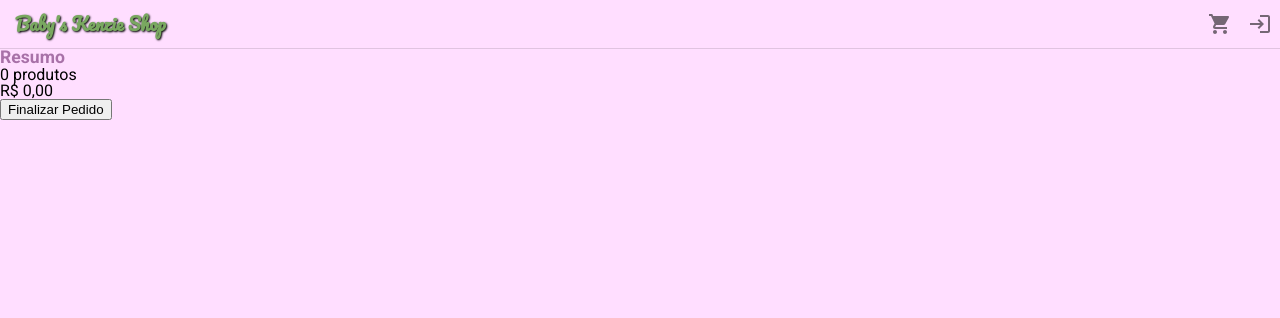
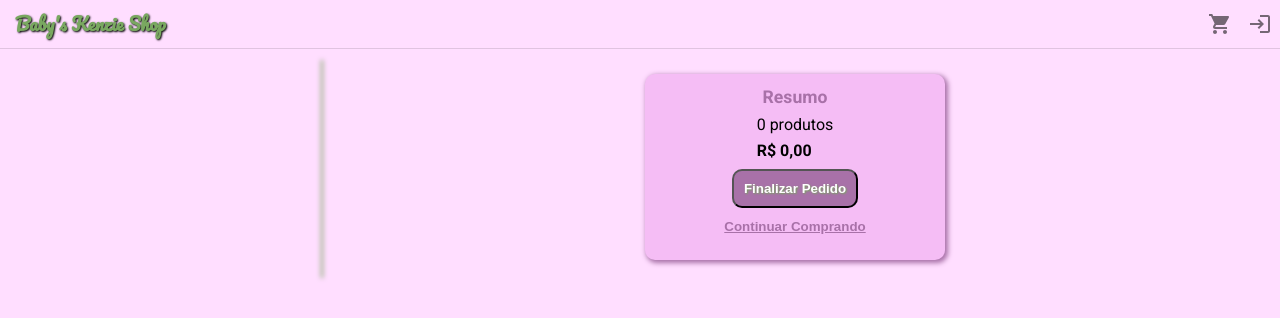
Before and after one commit to Kenzie-Academy-Brasil-Developers/react-entrega-s3-kenzieshop-danielmsatiro, a React (Create React App) app: page /cart in a window 1280 px wide. Shown: the top 318 px of the page. Built offline with nearby package versions, Linux system fonts and the light colour scheme.

Commit message:
style: finish styles

```diff
--- /dev/null
+++ b/src/components/ButtonMain/index.jsx
@@ -0,0 +1,5 @@
+import { Content } from "./style";
+
+export const ButtonMain = ({ children, ...rest }) => (
+  <Content {...rest}>{children}</Content>
+);
--- /dev/null
+++ b/src/components/ButtonMain/style.js
@@ -0,0 +1,16 @@
+import styled from "styled-components";
+
+export const Content = styled.button`
+  padding: 10px;
+  border-radius: 10px;
+  color: white;
+  font-weight: bold;
+  text-shadow: 1px 1px 2px var(--dark-green);
+  background-color: var(--purple);
+  transition: 0.5s;
+  cursor: pointer;
+  &:hover {
+    background-color: var(--dark-green);
+    transform: scale(1.05);
+  }
+`;
--- /dev/null
+++ b/src/components/ButtonText/index.jsx
@@ -0,0 +1,5 @@
+import { Content } from "./style";
+
+export const ButtonText = ({ children, ...rest }) => (
+  <Content {...rest}>{children}</Content>
+);
--- /dev/null
+++ b/src/components/ButtonText/style.js
@@ -0,0 +1,14 @@
+import styled from "styled-components";
+
+export const Content = styled.button`
+  font-weight: bold;
+  background-color: transparent;
+  border: none;
+  text-decoration: underline;
+  color: #a871a8;
+  transition: 0.5s;
+  cursor: pointer;
+  &:hover {
+    color: #79a860;
+  }
+`;
--- a/src/components/header/index.jsx
+++ b/src/components/header/index.jsx
@@ -11,7 +11,7 @@ export const Header = () => {
 
   return (
     <Container>
-      <h1>Baby's Kenzie Shop</h1>
+      <h1 onClick={() => history.push("/")}>Baby's Kenzie Shop</h1>
       <Content>
         <IconButton aria-label="cart" onClick={() => history.push("/cart")}>
           <Badge badgeContent={cart.length} color="primary">
--- a/src/components/header/style.js
+++ b/src/components/header/style.js
@@ -10,6 +10,7 @@ export const Container = styled.div`
     font-family: "Pacifico";
     color: #79a860;
     text-shadow: 1px 1px 2px black;
+    cursor: pointer;
   }
   hr {
     width: 100%;
--- a/src/pages/cart/index.jsx
+++ b/src/pages/cart/index.jsx
@@ -1,16 +1,22 @@
+import { Divider, IconButton } from "@material-ui/core";
+import { MdChevronLeft, MdChevronRight } from "react-icons/md";
 import { useDispatch } from "react-redux";
 import { useSelector } from "react-redux";
+import { useHistory } from "react-router-dom";
+import { ButtonMain } from "../../components/ButtonMain";
+import { ButtonText } from "../../components/ButtonText";
 import {
   decrementToProductThunk,
   incrementToProductThunk,
   removeToCartThunk,
 } from "../../store/modules/cart/thunks";
 import { formatValue } from "../../utils/formatValue";
-import { Container } from "./style";
+import { Container, Card, Content, Sumary } from "./style";
 
 export const Cart = () => {
   const { cart } = useSelector((store) => store);
   const dispatch = useDispatch();
+  const history = useHistory();
 
   const removeProduct = (product) => {
     dispatch(removeToCartThunk(product));
@@ -20,38 +26,57 @@ export const Cart = () => {
     <Container>
       <ul>
         {cart.map((product) => (
-          <li key={product.id}>
+          <>
+            <Card key={product.id}>
               <img src={product.image} alt="" />
+              <Content>
                 <h2>{product.name}</h2>
-            <p>
-              Quant:{" "}
+                <span>
+                  Quantidade:
+                  <IconButton
+                    onClick={() => dispatch(decrementToProductThunk(product))}
+                  >
+                    <MdChevronLeft />
+                  </IconButton>
+                  <span>
                     {product.quantity === 0
                       ? removeProduct(product)
                       : product.quantity}
-            </p>
-            <button onClick={() => dispatch(incrementToProductThunk(product))}>
-              +
-            </button>
-            <button onClick={() => dispatch(decrementToProductThunk(product))}>
-              -
-            </button>
-            <span> Total {formatValue(product.price * product.quantity)}</span>
-            <button onClick={() => removeProduct(product)}>
+                  </span>
+                  <IconButton
+                    onClick={() => dispatch(incrementToProductThunk(product))}
+                  >
+                    <MdChevronRight />
+                  </IconButton>
+                </span>
+              </Content>
+              <span>
+                {" "}
+                Total {formatValue(product.price * product.quantity)}
+              </span>
+              <ButtonText onClick={() => removeProduct(product)}>
                 Remover produto
-            </button>
-          </li>
+              </ButtonText>
+            </Card>
+            <Divider component="hr" sx={{ bgcolor: "var(--purple)" }} />
+          </>
         ))}
       </ul>
+      <Sumary>
+        <h2>Resumo</h2>
         <div>
-        <h2>Resumo</h2>
           <p>{cart.length === 1 ? `1 produto` : `${cart.length} produtos`}</p>
-        <p>
+          <span>
             {formatValue(
               cart.reduce((acc, item) => acc + item.quantity * item.price, 0)
             )}
-        </p>
-        <button>Finalizar Pedido</button>
+          </span>
         </div>
+        <ButtonMain>Finalizar Pedido</ButtonMain>
+        <ButtonText onClick={() => history.push("/")}>
+          Continuar Comprando
+        </ButtonText>
+      </Sumary>
     </Container>
   );
 };
--- a/src/pages/cart/style.js
+++ b/src/pages/cart/style.js
@@ -2,13 +2,19 @@ import styled from "styled-components";
 
 export const Container = styled.div`
   display: flex;
+  flex-wrap: wrap;
+  justify-content: space-evenly;
+  margin: 10px auto;
+  padding: 0px 10px;
+  max-width: 1600px;
   ul {
-    display: flex;
+    display: column;
     flex-wrap: wrap;
+    background-color: var(--light-green);
+    box-shadow: 2px 2px 5px 1px var(--dark-green);
   }
   li {
-    width: 30%;
-    min-width: 175px;
+    min-width: 340px;
   }
 
   img {
@@ -16,3 +22,66 @@ export const Container = styled.div`
     height: 150px;
   }
 `;
+
+export const Card = styled.li`
+  display: flex;
+  flex-wrap: wrap;
+  align-items: center;
+  justify-content: space-evenly;
+  padding: 10px;
+  margin: 10px 0px;
+  img {
+    border-radius: 5px;
+    box-shadow: 2px 2px 5px 1px var(--dark-green);
+  }
+  h2 {
+    text-shadow: 1px 1px 2px var(--dark-green);
+    text-align: center;
+  }
+  span {
+    font-weight: bold;
+    color: black;
+    text-shadow: 1px 1px 2px white;
+  }
+  img,
+  h2,
+  span,
+  button {
+    margin-bottom: 15px;
+  }
+`;
+
+export const Content = styled.div`
+  width: 340px;
+  display: flex;
+  flex-direction: column;
+  justify-content: center;
+  align-items: center;
+  margin: 0 15px;
+  span {
+    display: flex;
+    align-items: center;
+  }
+`;
+
+export const Sumary = styled.div`
+  margin: 15px;
+  background-color: #f5bdf5;
+  width: 300px;
+  padding: 15px;
+  display: flex;
+  flex-direction: column;
+  align-items: center;
+  border-radius: 10px;
+  box-shadow: 2px 2px 5px 1px var(--purple);
+  h2,
+  div,
+  p,
+  span,
+  button {
+    margin-bottom: 10px;
+  }
+  span {
+    font-weight: bold;
+  }
+`;
--- a/src/pages/shop/index.jsx
+++ b/src/pages/shop/index.jsx
@@ -5,6 +5,7 @@ import {
   incrementToProductThunk,
 } from "../../store/modules/cart/thunks";
 import { formatValue } from "../../utils/formatValue";
+import { ButtonMain } from "../../components/ButtonMain";
 
 export const Shop = () => {
   const { products, cart } = useSelector((store) => store);
@@ -35,9 +36,9 @@ export const Shop = () => {
             <img src={product.image} alt="" />
             <h2>{product.name}</h2>
             <span>{formatValue(product.price)}</span>
-            <button onClick={() => handleShop(product)}>
+            <ButtonMain onClick={() => handleShop(product)}>
               Adicionar ao Carrinho
-            </button>
+            </ButtonMain>
           </Card>
         ))}
       </ul>
--- a/src/pages/shop/style.js
+++ b/src/pages/shop/style.js
@@ -24,14 +24,31 @@ export const Card = styled.li`
   display: flex;
   flex-direction: column;
   align-items: center;
+  justify-content: space-evenly;
+  border: transparent solid 1px;
+  border-radius: 5px;
+  padding: 10px;
+  margin: 10px 0px;
+  background-image: linear-gradient(transparent, var(--light-green));
+  box-shadow: 2px 2px 5px 1px var(--purple);
+  max-width: 1600px;
   img {
     border-radius: 5px;
-    border: solid 1px var(--purple);
     box-shadow: 2px 2px 5px 1px var(--dark-green);
-    margin-bottom: 10px;
   }
   h2 {
-    margin-bottom: 10px;
     text-shadow: 1px 1px 2px var(--dark-green);
+    text-align: center;
+  }
+  span {
+    font-weight: bold;
+    color: black;
+    text-shadow: 1px 1px 2px white;
+  }
+  img,
+  h2,
+  span,
+  button {
+    margin-bottom: 15px;
   }
 `;
--- a/src/styles/global.js
+++ b/src/styles/global.js
@@ -49,7 +49,7 @@ export const GlobalStyle = createGlobalStyle`
     :root{
         --background-color: #FFDEFF;
         --dark-green: #79A860;
-        --light-gren: #D0F5BC;
+        --light-green: #D0F5BC;
         --purple: #A871A8;
         --pink: #F5BDF5;
         /* Variáveis das cores */
@@ -70,7 +70,4 @@ export const GlobalStyle = createGlobalStyle`
         color: #A871A8;
     }
 
-    /* outros elementos que talvez eu queira estilizar */
-
-
-        `;
+`;
```
Lines whose indentation alone changed are shown as unchanged.
